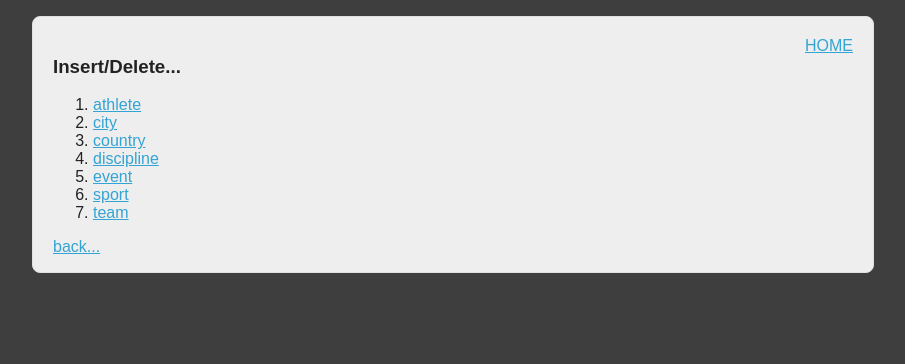
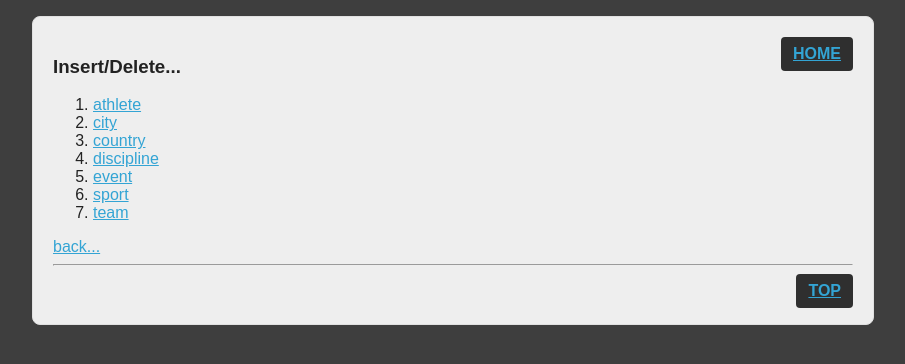
Before and after one commit to FriedrichIII/epfl_DB, a PHP site: page /insertions/index.php in a window 1280 px wide. Shown: the top 364 px of the page, without its empty margins (187-1092 px from the left). Run offline with PHP 8.4, Linux system fonts and the light colour scheme.

Commit message:
top button

```diff
--- a/App/webapp/includes/footer.php
+++ b/App/webapp/includes/footer.php
@@ -1,3 +1,6 @@
+<hr class="spacer" />
+<a id="top" href="#container">TOP</a>
+<br clear="both" />
 </div>
 
 </body>
--- a/App/webapp/includes/header.php
+++ b/App/webapp/includes/header.php
@@ -3,6 +3,6 @@
 <head>
 <link rel="stylesheet" type="text/css" href="../styles.css">
 </head>
-<body>
+<body id="container">
 <div id="main">
 <a id="home" href="../index.php">HOME</a>
--- a/App/webapp/styles.css
+++ b/App/webapp/styles.css
@@ -33,6 +33,20 @@ a:visited{
 a:hover{
 	color:#55b5e5;
 }
-#home{
+#home, #top{
+	font-weight : bold;
+	padding: 8px 12px 8px 12px;
+	background-color : #2f2f2f;
+	border-radius:4px;
 	float:right;
+
 }
+#home:hover, #top:hover{
+	background-color : #444;
+}
+.spacer{
+	clear:both;
+}
+#top{
+	clear-after:both;
+}
```
